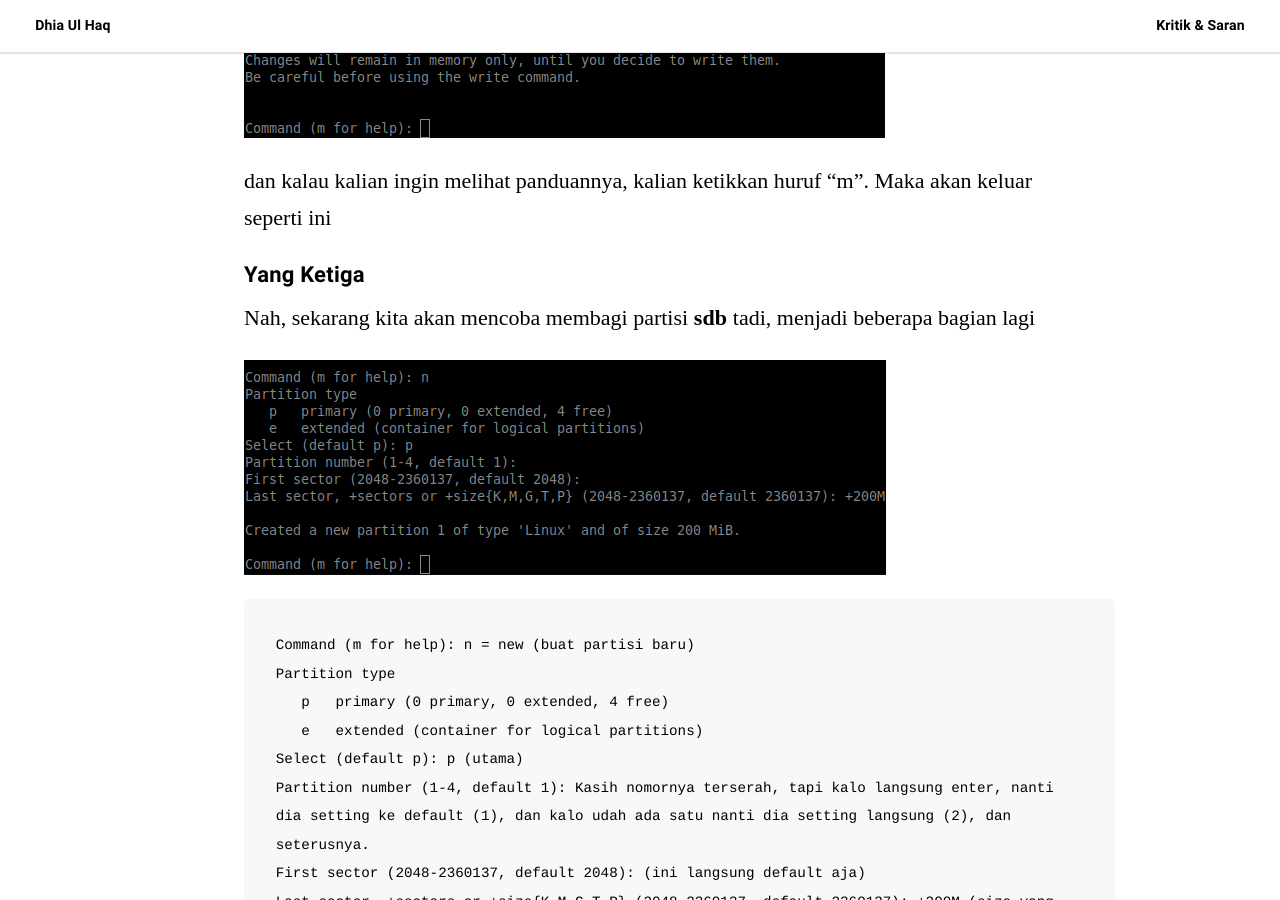
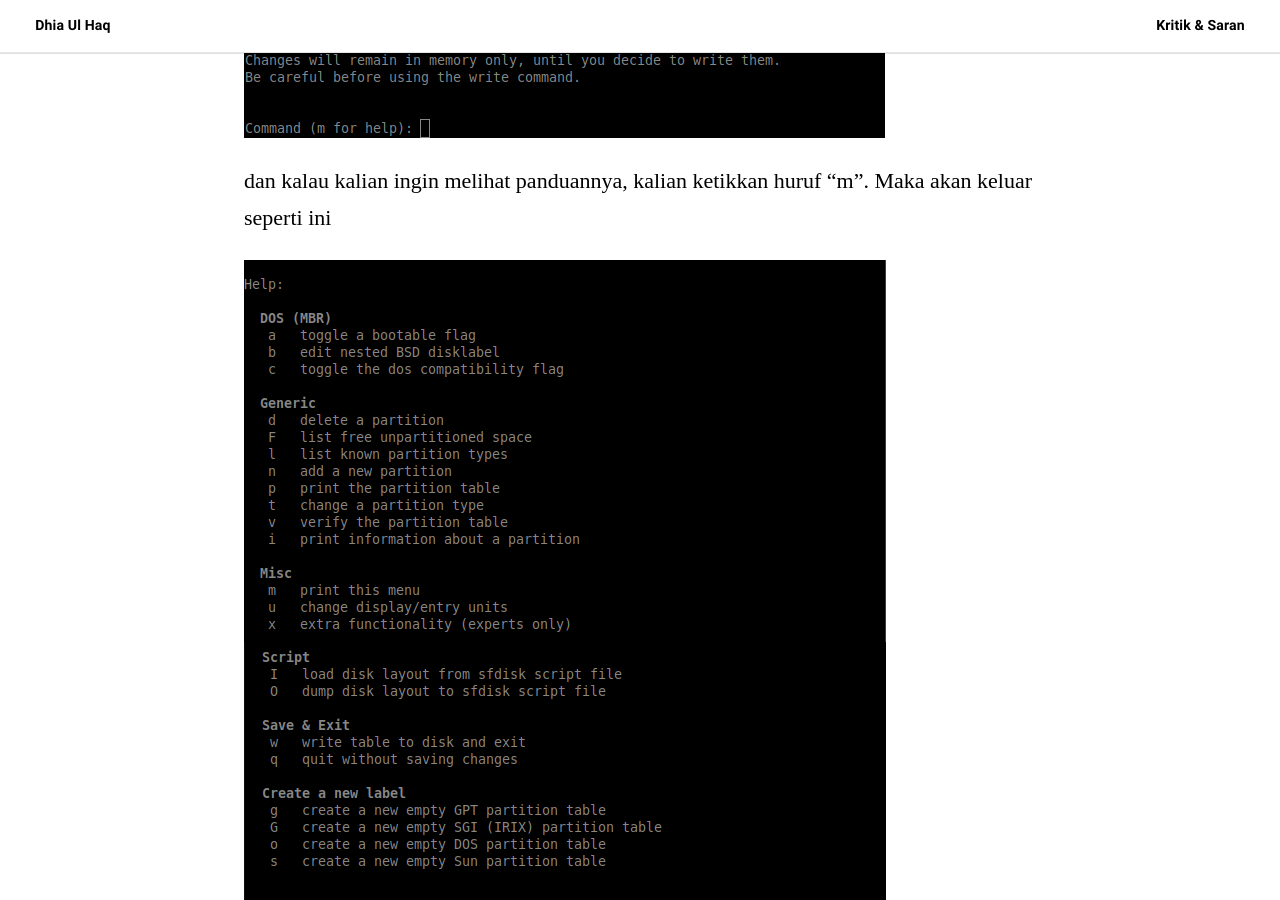
Before and after one commit to qahludhia/qahludhia.github.io, a Jekyll site: the page built from _posts/2018-12-17-partitions.markdown, in a window 1280 px wide and 900 px high, scrolled down 2186 px. Built offline with Jekyll 4.4.1, drawn with Linux system fonts in a browser that asks for light colours; some web fonts are replaced.

Commit message:
edit some error

```diff
--- a/_posts/2018-12-17-partitions.markdown
+++ b/_posts/2018-12-17-partitions.markdown
@@ -35,6 +35,9 @@
 ![Placeholder](/assets/images/partisi5.png)
 
 dan kalau kalian ingin melihat panduannya, kalian ketikkan huruf "m". Maka akan keluar seperti ini
+
+![Placeholder](/assets/images/partisi6.png)
+![Placeholder](/assets/images/partisi7.png)
 
 ##### Yang Ketiga
 
```
